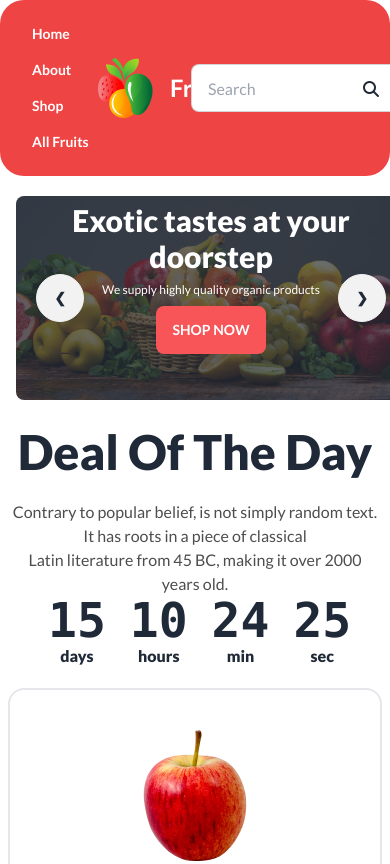
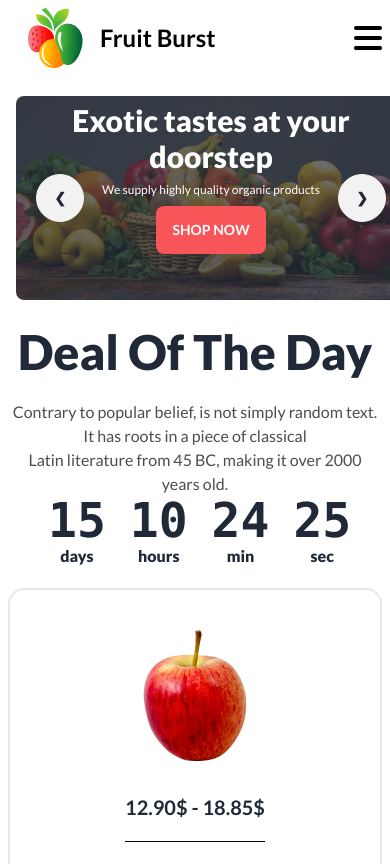
Before and after one commit to ArifinRishad/fruit-burst, a plain HTML site: page index.html in a window 390 px wide. Shown: the top 864 px of the page. Drawn offline with nearby package versions, Linux system fonts and the light colour scheme.

Commit message:
All responsive are okay

```diff
--- a/index.html
+++ b/index.html
@@ -43,9 +43,9 @@
 
     <header class="md:container mx-auto">
         <!-- nav bar -->
-        <nav class="bg-red-500 rounded-3xl">
-            <div class="navbar flex flex-row ">
-                <div class="flex-1 text-white font-semibold">
+        <nav class=" ml-5 lg:ml-auto ">
+            <div class="navbar lg:bg-red-500 lg:rounded-3xl  lg:flex  lg:flex-row justify-between ">
+                <div class=" hidden lg:flex lg:flex-1 text-white font-semibold">
                     <ul class="menu lg:menu-vertical menu-horizontal ">
                         <li><a>Home</a></li>
                         <li><a>About</a></li>
@@ -53,20 +53,24 @@
                         <li><a>All Fruits</a></li>
                     </ul>
                 </div>
+
                 <div class="flex-1">
                     <img src="./images/logo.png" alt="">
-                    <a class="btn btn-ghost normal-case text-2xl text-white">Fruit Burst</a>
+                    <a class="btn btn-ghost normal-case text-2xl text-black lg:text-white">Fruit Burst</a>
                 </div>
-                <div class=" lg:flex-1  ">
+                <div class=" hidden lg:flex  lg:justify-end mr-16  ">
                     <div class="form-control">
 
                         <a href=""><input type="text" placeholder="Search"
-                                class="input input-bordered lg:w-96 md:w-auto" /> <i
+                                class="input input-bordered lg:w-80 md:w-40" /> <i
                                 class="fa-solid fa-magnifying-glass -ml-10"></i></a>
 
 
                     </div>
 
+                </div>
+                <div class="lg:hidden">
+                    <a href=""><i class="fa-solid fa-bars fa-2xl" style="color: #000000;"></i></a>
                 </div>
             </div>
         </nav>
```
